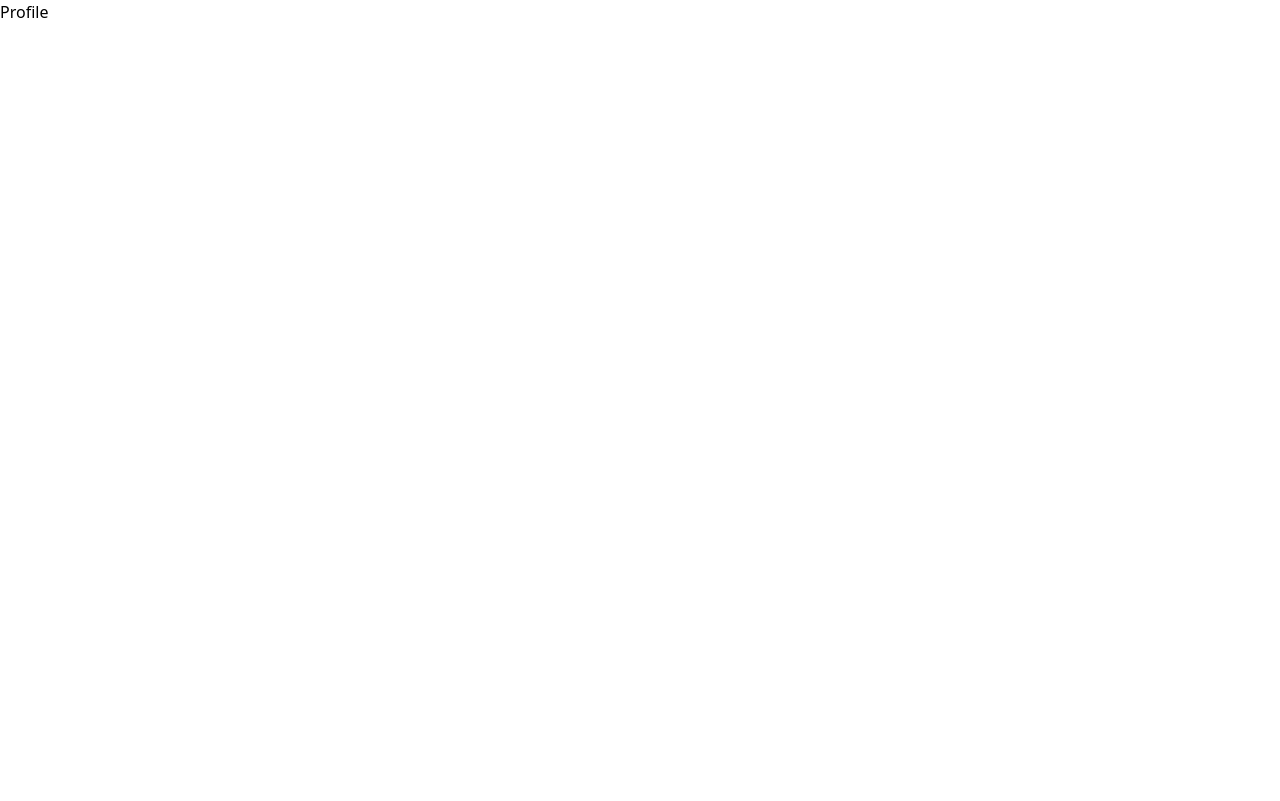
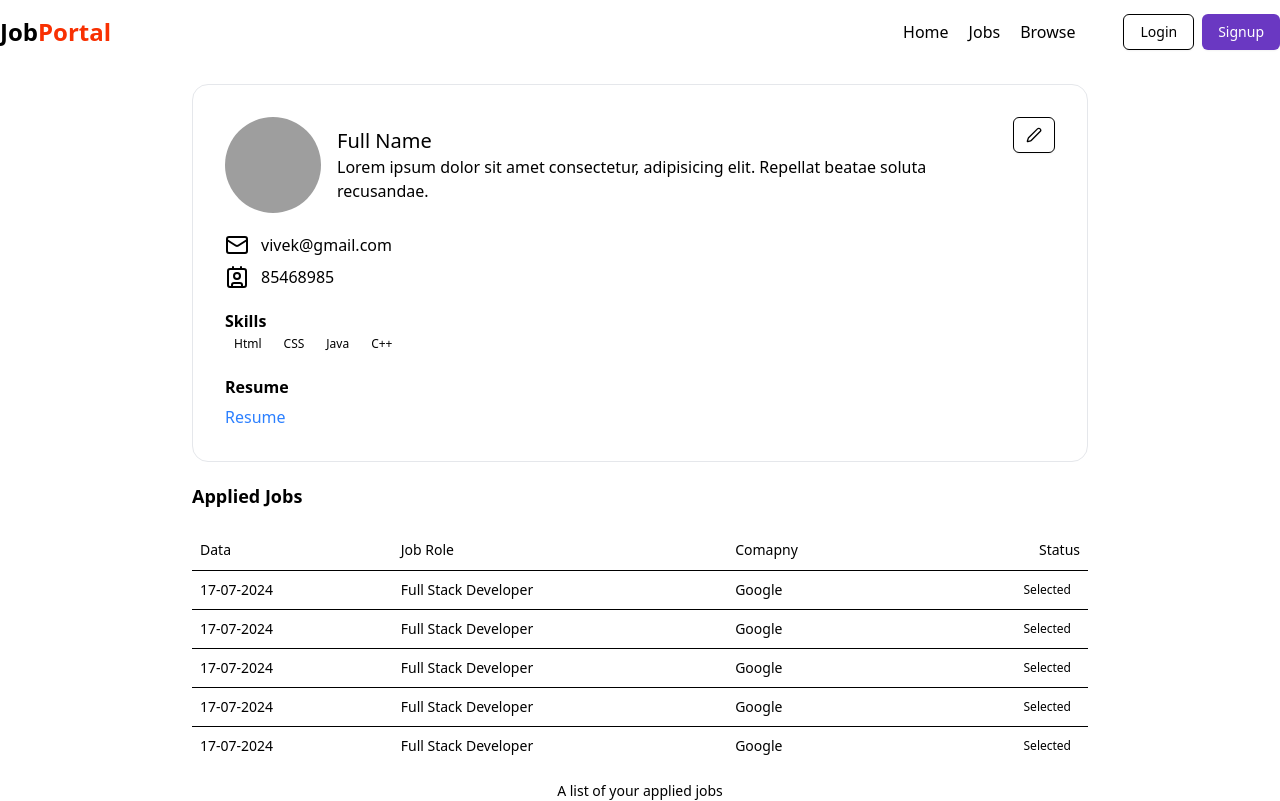
Before and after one commit to vivekkumar012/Job-Hunt, a React (Vite) app in the folder frontend/: page /profile in a window 1280 px wide. Built offline with nearby package versions, Linux system fonts and the light colour scheme; grey boxes are pictures that could not be loaded.

Commit message:
profile wala kaam

```diff
--- /dev/null
+++ b/frontend/src/components/AppliedJobTable.jsx
@@ -0,0 +1,35 @@
+import React from 'react'
+import { Table, TableBody, TableCaption, TableCell, TableHead, TableHeader, TableRow } from './ui/table'
+import { Badge } from './ui/badge'
+
+const AppliedJobTable = () => {
+  return (
+    <div>
+      <Table>
+        <TableCaption>A list of your applied jobs</TableCaption>
+        <TableHeader>
+            <TableRow>
+                <TableHead>Data</TableHead>
+                <TableHead>Job Role</TableHead>
+                <TableHead>Comapny</TableHead>
+                <TableHead className="text-right">Status</TableHead>
+            </TableRow>
+        </TableHeader>
+        <TableBody>
+            {
+                [1,2,3,4,5].map((item, index) => (
+                    <TableRow>
+                        <TableCell>17-07-2024</TableCell>
+                        <TableCell>Full Stack Developer</TableCell>
+                        <TableCell>Google</TableCell>
+                        <TableCell className={"text-right"}><Badge>Selected</Badge></TableCell>
+                    </TableRow>
+                ))
+            }
+        </TableBody>
+      </Table>
+    </div>
+  )
+}
+
+export default AppliedJobTable
--- a/frontend/src/components/Profile.jsx
+++ b/frontend/src/components/Profile.jsx
@@ -1,11 +1,80 @@
-import React from 'react'
+import React from "react";
+import Navbar from "./shared/Navbar";
+import { Avatar, AvatarImage } from "./ui/avatar";
+import { Button } from "./ui/button";
+import { Contact, Mail, Pen } from "lucide-react";
+import { Badge } from "./ui/badge";
+import AppliedJobTable from "./AppliedJobTable";
+
+const skills = ["Html", "CSS", "Java", "C++"];
+const isresume = true;
 
 const Profile = () => {
   return (
     <div>
-      Profile
+      <Navbar />
+      <div className="max-w-4xl mx-auto bg-white border border-gray-200 rounded-2xl my-5 p-8">
+        <div className="flex justify-between">
+          <div className="flex items-center gap-4">
+            <Avatar className="h-24 w-24">
+              <AvatarImage
+                src="https://imgs.search.brave.com/nVviH3UJEEsBvuI71VqnJ3T1cuzEok1-I6R75W8XkbI/rs:fit:860:0:0:0/g:ce/aHR0cHM6Ly9tYXJr/ZXRwbGFjZS5jYW52/YS5jb20vRUFGdDk1/d2ZOZGsvMS8wLzE2/MDB3L2NhbnZhLXB1/cnBsZS1hbmQtZ3Jl/ZW4tc2ltcGxlLXdv/bWFuLWluc3RhZ3Jh/bS1wcm9maWxlLXBp/Y3R1cmUtVmJyNkdS/eTVZYTQuanBn"
+                alt="profile"
+              />
+            </Avatar>
+            <div>
+              <h1 className="font-medium text-xl">Full Name</h1>
+              <p>
+                Lorem ipsum dolor sit amet consectetur, adipisicing elit.
+                Repellat beatae soluta recusandae.
+              </p>
+            </div>
+          </div>
+          <Button className="text-right" variant="outline">
+            <Pen />
+          </Button>
+        </div>
+        <div className="my-5">
+          <div className="flex items-center gap-3 my-2">
+            <Mail />
+            <span>vivek@gmail.com</span>
+          </div>
+          <div className="flex items-center gap-3 my-2">
+            <Contact />
+            <span>85468985</span>
+          </div>
+        </div>
+        <div className="my-5">
+          <h1 className="text-black font-semibold">Skills</h1>
+          <div className="flex items-center gap-1">
+            {skills.length != 0 ? (
+              skills.map((item, index) => <Badge key={index}>{item}</Badge>)
+            ) : (
+              <span>Not Applicable</span>
+            )}
+          </div>
+        </div>
+        <div className="grid w-full max-w-sm items-center gap-1.5">
+          <label className="text-md font-bold">Resume</label>
+          {isresume ? (
+            <a
+              href="https://youtube.com/"
+              target="blank"
+              className="text-blue-500 w-full hover:underline cursor-pointer"
+            >
+              Resume
+            </a>
+          ) : (
+            <span>Not Applicable</span>
+          )}
+        </div>
+      </div>
+      <div className="max-w-4xl mx-auto bg-white rounded-2xl">
+        <h1 className="font-bold text-lg my-5">Applied Jobs</h1>
+        <AppliedJobTable />
+      </div>
     </div>
-  )
-}
+  );
+};
 
-export default Profile
+export default Profile;
--- /dev/null
+++ b/frontend/src/components/ui/table.jsx
@@ -0,0 +1,121 @@
+import * as React from "react"
+
+import { cn } from "@/lib/utils"
+
+function Table({
+  className,
+  ...props
+}) {
+  return (
+    <div data-slot="table-container" className="relative w-full overflow-x-auto">
+      <table
+        data-slot="table"
+        className={cn("w-full caption-bottom text-sm", className)}
+        {...props} />
+    </div>
+  );
+}
+
+function TableHeader({
+  className,
+  ...props
+}) {
+  return (
+    <thead
+      data-slot="table-header"
+      className={cn("[&_tr]:border-b", className)}
+      {...props} />
+  );
+}
+
+function TableBody({
+  className,
+  ...props
+}) {
+  return (
+    <tbody
+      data-slot="table-body"
+      className={cn("[&_tr:last-child]:border-0", className)}
+      {...props} />
+  );
+}
+
+function TableFooter({
+  className,
+  ...props
+}) {
+  return (
+    <tfoot
+      data-slot="table-footer"
+      className={cn("bg-muted/50 border-t font-medium [&>tr]:last:border-b-0", className)}
+      {...props} />
+  );
+}
+
+function TableRow({
+  className,
+  ...props
+}) {
+  return (
+    <tr
+      data-slot="table-row"
+      className={cn(
+        "hover:bg-muted/50 data-[state=selected]:bg-muted border-b transition-colors",
+        className
+      )}
+      {...props} />
+  );
+}
+
+function TableHead({
+  className,
+  ...props
+}) {
+  return (
+    <th
+      data-slot="table-head"
+      className={cn(
+        "text-foreground h-10 px-2 text-left align-middle font-medium whitespace-nowrap [&:has([role=checkbox])]:pr-0 [&>[role=checkbox]]:translate-y-[2px]",
+        className
+      )}
+      {...props} />
+  );
+}
+
+function TableCell({
+  className,
+  ...props
+}) {
+  return (
+    <td
+      data-slot="table-cell"
+      className={cn(
+        "p-2 align-middle whitespace-nowrap [&:has([role=checkbox])]:pr-0 [&>[role=checkbox]]:translate-y-[2px]",
+        className
+      )}
+      {...props} />
+  );
+}
+
+function TableCaption({
+  className,
+  ...props
+}) {
+  return (
+    <caption
+      data-slot="table-caption"
+      className={cn("text-muted-foreground mt-4 text-sm", className)}
+      {...props} />
+  );
+}
+
+export {
+  Table,
+  TableHeader,
+  TableBody,
+  TableFooter,
+  TableHead,
+  TableRow,
+  TableCell,
+  TableCaption,
+}
```
